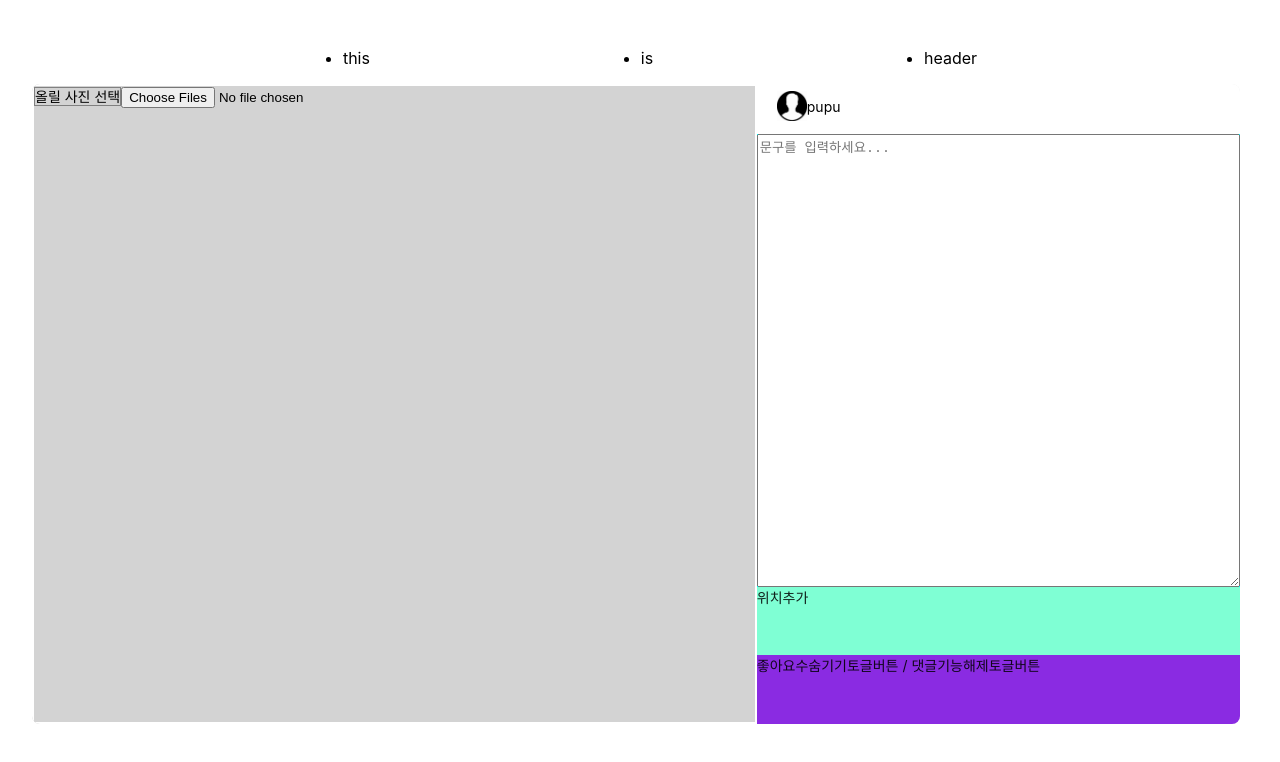
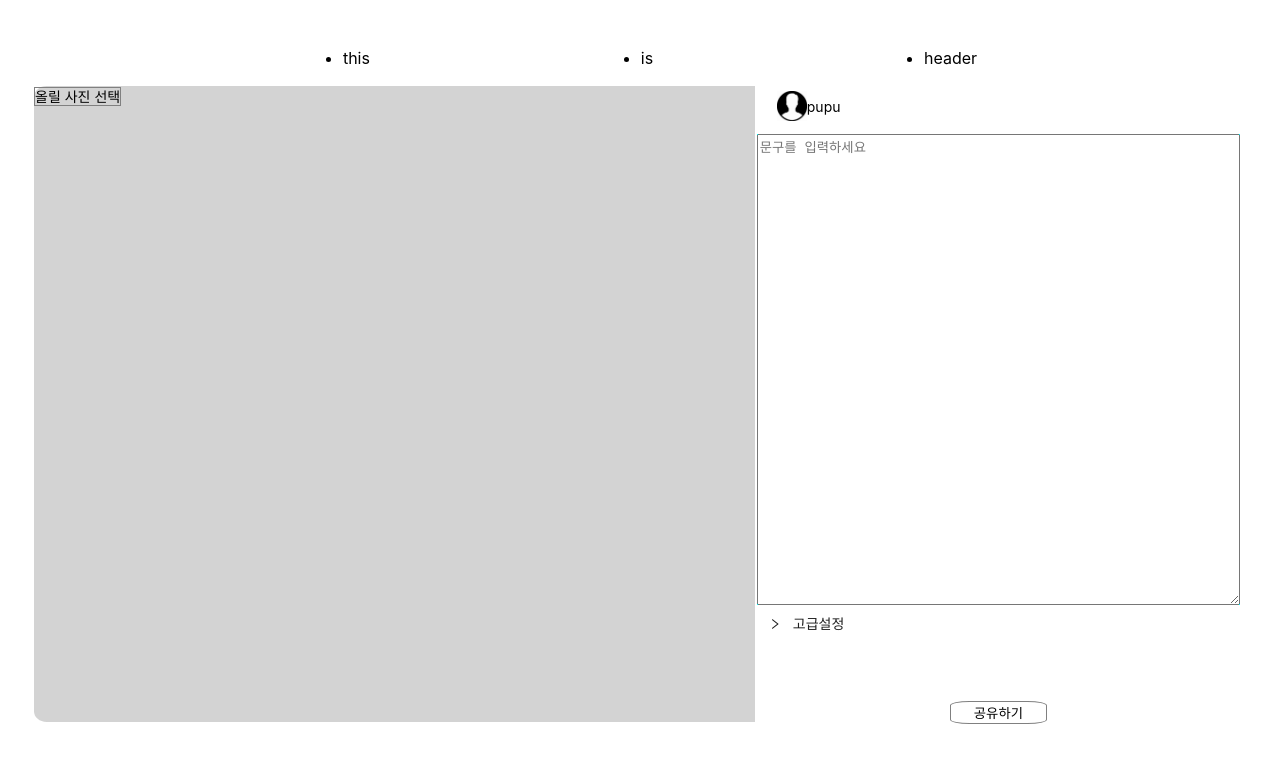
Before and after one commit to fcskrkxhdbzl/20240301React, a React (Create React App) app: page /post/new in a window 1280 px wide. Shown: the top 762 px of the page. Built offline with nearby package versions, Linux system fonts and the light colour scheme.

Commit message:
post new design & input file

```diff
--- a/src/components/PostInputImage.js
+++ b/src/components/PostInputImage.js
@@ -1,30 +1,28 @@
-import React, { useState, useEffect } from "react";
+import React, { useState, useEffect, useRef } from "react";
 import "../styles/Post.css";
 
 const PostInputImage = (props) => {
   //변수
-  //const [selImgUrlList, setSelImgUrlList] = useState([]);
   const [selImgs, setSelImgs] = useState([]);
   const [fileName, setFileName] = useState([]);
   const propdata = props.setUpImgUrlList;
-  useEffect(() => {}, [selImgs]);
-  //함수
+
+  // 함수(f_fileList) + useEffect
   const f_fileList = (e) => {
-    console.log(e.target.files);
-    setSelImgs(e.target.files);
+    setSelImgs(e.target.files); //FileList라는 객체 담기
+  };
+  useEffect(() => {
     let tempData = [];
     let fileNameArr = [];
-    //let tempData = [...selImgUrlList];
     for (let i = 0; i < selImgs.length; i++) {
+      console.log("유즈이펙트당");
       const item = URL.createObjectURL(selImgs[i]);
       tempData.push(item);
       fileNameArr.push(selImgs[i].name);
-      console.log("for문안에서 실행횟수count");
     }
-    console.log("for끝나고, selImgUrlList", tempData);
+    setFileName(fileNameArr);
     propdata(tempData);
-    setFileName(fileNameArr);
-  };
+  }, [selImgs]);
 
   return (
     <div>
@@ -35,19 +33,14 @@
         type="file"
         id="upFile"
         multiple
-        // style={{ display: "none" }}
+        style={{ display: "none" }}
         onChange={f_fileList}
       ></input>
       <ul>
-        {fileName.map((item) => (
-          <li>{item}</li>
+        {fileName.map((item, index) => (
+          <li key={index}>::::{item}</li>
         ))}
       </ul>
-      {/* {selImgUrlList.map((item, index) => (
-        <div key={index}>
-          <img src={item} />
-        </div>
-      ))} */}
     </div>
   );
 };
--- a/src/components/PostNew.js
+++ b/src/components/PostNew.js
@@ -1,6 +1,6 @@
-import React, { useState } from "react";
+import React, { useEffect, useState } from "react";
 import { useParams } from "react-router-dom";
-import { Flex, Layout, Carousel, FloatButton } from "antd";
+import { Flex, Layout, Carousel, Collapse } from "antd";
 import "../styles/Post.css";
 // import component
 import PostUserInfo from "./PostUserInfo.js";
@@ -11,6 +11,24 @@
   writer: "pupu",
   writeDate: "2024.03.16",
 };
+const collapses = (
+  <input type="checkbox" id="collapseToggleBtn" className="collapseToggleBtn" />
+);
+// collapse panel style 설정
+const collapseStyle = {
+  margin: 0,
+  padding: 0,
+  background: "#fff",
+};
+
+const getItem = () => [
+  {
+    key: "1",
+    label: "고급설정",
+    children: <p>좋아요/조회수 숨기기{collapses}</p>,
+    style: collapseStyle,
+  },
+];
 
 const PostNew = () => {
   const param = useParams();
@@ -19,22 +37,22 @@
   // 변수
   const { Header, Sider, Content } = Layout;
   const [upImgUrlList, setUpImgUrlList] = useState([]);
+  const [newPostText, setNewPostText] = useState("");
+
   // 함수
   const imgArrChange = (curr) => {
     console.log(curr);
+  };
+  const fn_newPostText = (e) => {
+    console.log(e.target.value);
+    const { name, value } = e.target;
   };
   return (
     <>
       <Flex className="flexStyle">
         <Layout className="layoutStyle">
-          <Sider
-            width="60%"
-            //collapsible={true} // 왼쪽 오른쪽 분할 접기
-            //reverseArrow={true}  // 화살표 방향 바꾸기
-            className="siderStyle"
-          >
+          <Sider width="60%" className="siderStyle">
             <Carousel afterChange={imgArrChange}>
-              {/* !!!!!!!!!!!!!!!!!!!!!!!!!!!!!!!!!!!!!!!!!!!!!여기하는중!!!!!!!!!!!!!!자식한테input파일리스트url로 변환된거 받아와야함!!! */}
               {upImgUrlList.map((item, index) => (
                 <div key={index}>
                   <img src={item} />
@@ -43,17 +61,31 @@
             </Carousel>
             <PostInputImage setUpImgUrlList={setUpImgUrlList} />
           </Sider>
-          <Layout>
+          <Layout className="layoutStyle">
             <Header className="headerStyle">
               <PostUserInfo profile={writeInfoaxios} />
             </Header>
             <Content className="contentStyle3">
-              <textarea placeholder="문구를 입력하세요..." />
+              <textarea
+                onChange={fn_newPostText}
+                placeholder="문구를 입력하세요"
+              />
             </Content>
-            <Content className="contentStyle4">위치추가</Content>
+            {/* <Content className="contentStyle4">위치추가</Content> */}
             <Content className="contentStyle5">
-              좋아요수숨기기토글버튼 / 댓글기능해제토글버튼
+              <Collapse
+                size="small"
+                bordered={false}
+                items={getItem()}
+                // children style 설정
+                className="el_collapse"
+              />
             </Content>
+            <button type="button" className="newPostSubmitBtn">
+              공유하기
+            </button>
+            {/* ddddddddddddddddddddddddddddddddddddddddddddddddddddd    form데이터 보내기 디비로 */}
+            {/* ddddddddddddddddddddddddddddddddddddddddddddddddddddd    친구검색기능추가 */}
           </Layout>
         </Layout>
       </Flex>
--- a/src/styles/Post.css
+++ b/src/styles/Post.css
@@ -34,16 +34,21 @@
   width: 100%;
   height: 100%;
 }
-.contentStyle4 {
+/* .contentStyle4 {
   height: 10%;
   background-color: aquamarine;
-}
+  box-sizing: content-box !important;
+} */
 .contentStyle5 {
   height: 10%;
-  background-color: blueviolet;
+  background-color: #fff;
+  padding: 0px 0px 10px 0px;
+  box-sizing: content-box !important;
 }
 .siderStyle {
   border: 2px solid #fff;
+  border-top-left-radius: 2%;
+  border-bottom-left-radius: 2%;
   background-color: lightgray !important;
 }
 .footerStyle {
@@ -52,10 +57,9 @@
   background-color: #fff;
 }
 .layoutStyle {
-  border-radius: 8px;
-  overflow: hidden;
   width: calc(100% - 8px);
   max-width: calc(100% - 8px);
+  background-color: #fff;
 }
 .flexStyle {
   margin: 5%, 10%;
@@ -154,4 +158,20 @@
   color: black;
   font-size: 7pt;
 }
+.ant-collapse-content-box {
+  padding: 0 !important;
+}
+.ant-collapse-content-box > p {
+  margin: 0 !important;
+}
+.collapseToggleBtn {
+  border-radius: 34px;
+}
+.newPostSubmitBtn {
+  width: 20%;
+  background-color: #fff;
+  margin: auto;
+  border: 1px solid gray;
+  border-radius: 20%;
+}
 /**/
```
Also changed, not shown: src/styles/PostNew.css (deleted).
